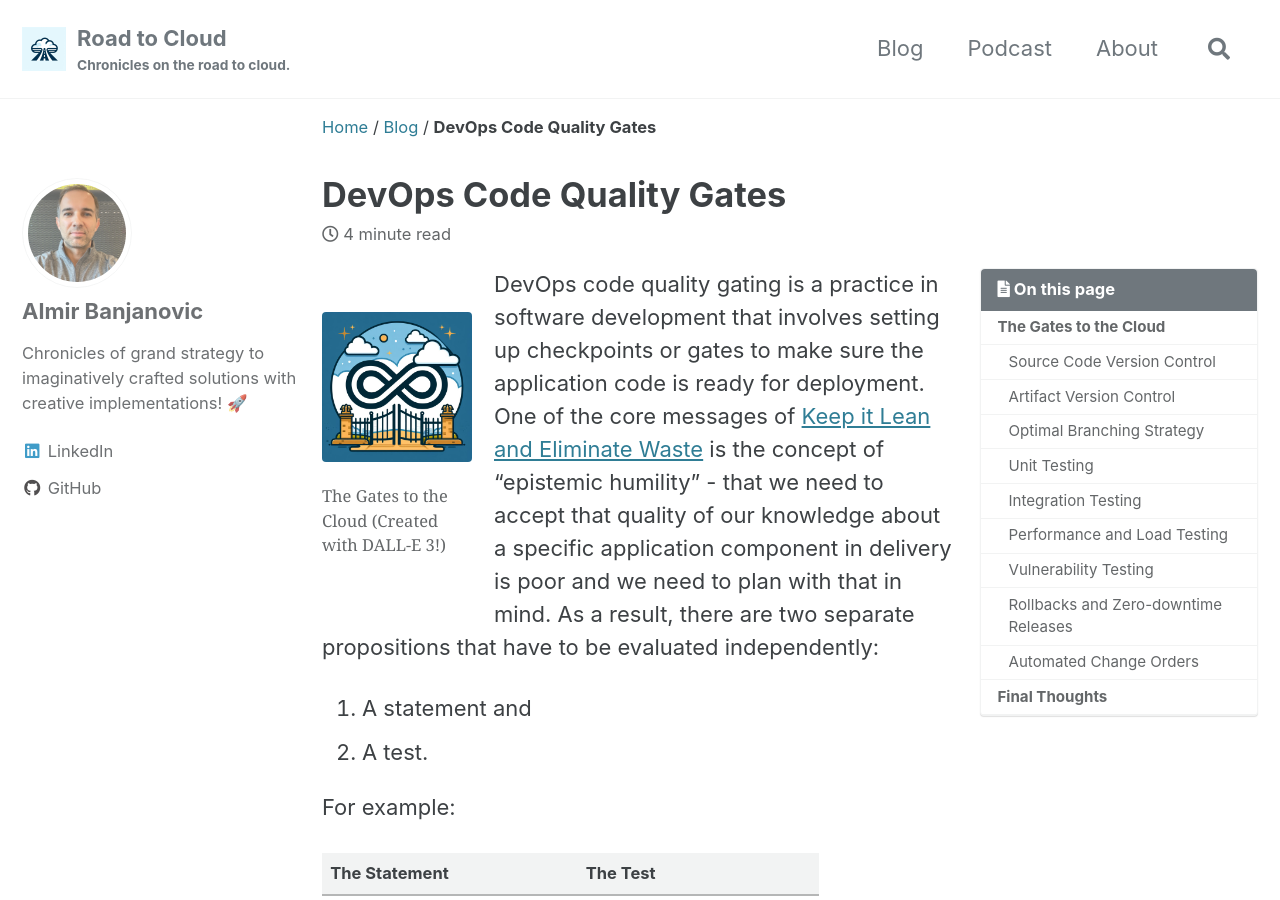
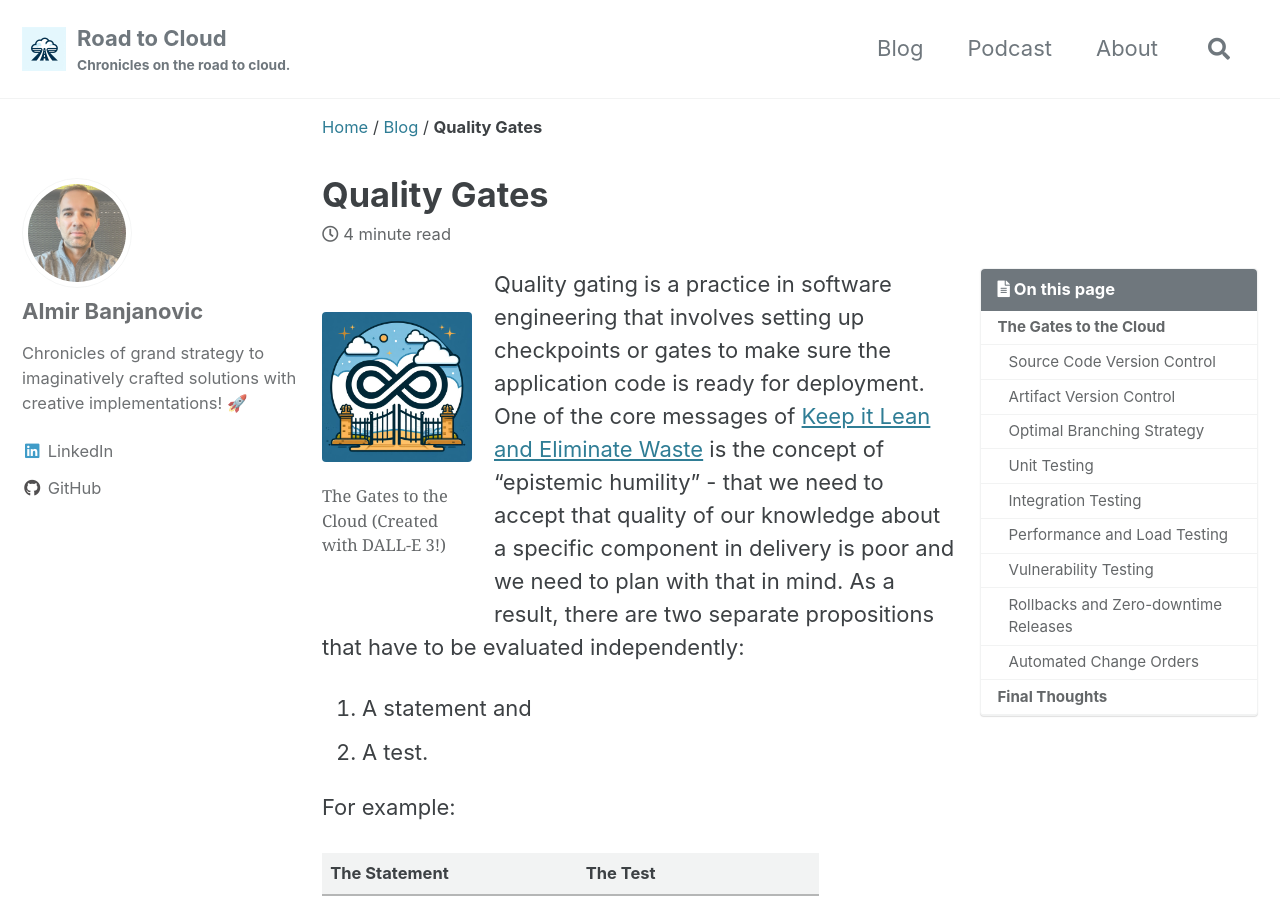
Before and after one commit to almirbanjanovic/roadtocloud.github.io, a Jekyll site: the page built from blog/_posts/2023-12-28-devops-gates.md, in a window 1280 px wide and 900 px high. Built offline with Jekyll 4.4.1, drawn with Linux system fonts in a browser that asks for light colours; cached includes are drawn as plain includes.

Commit message:
Update 2023-12-28-devops-gates.md

```diff
--- a/blog/_posts/2023-12-28-devops-gates.md
+++ b/blog/_posts/2023-12-28-devops-gates.md
@@ -1,5 +1,5 @@
 ---
-title:  "DevOps Code Quality Gates"
+title:  "Quality Gates"
 header:
   teaser: "/assets/images/devops-gating.jpg"
 excerpt: "The Gates to the Cloud - delivery pipeline checkpoints for healthy, resilient, and secure applications."
@@ -16,7 +16,7 @@ tags:
 	<figcaption>The Gates to the Cloud (Created with DALL-E 3!)</figcaption>
 </figure>
 
-DevOps code quality gating is a practice in software development that involves setting up checkpoints or gates to make sure the application code is ready for deployment. One of the core messages of [Keep it Lean and Eliminate Waste]({% post_url 2023-12-20-keep-it-lean %}) is the concept of "epistemic humility" - that we need to accept that quality of our knowledge about a specific application component in delivery is poor and we need to plan with that in mind. As a result, there are two separate propositions that have to be evaluated independently:
+Quality gating is a practice in software engineering that involves setting up checkpoints or gates to make sure the application code is ready for deployment. One of the core messages of [Keep it Lean and Eliminate Waste]({% post_url 2023-12-20-keep-it-lean %}) is the concept of "epistemic humility" - that we need to accept that quality of our knowledge about a specific component in delivery is poor and we need to plan with that in mind. As a result, there are two separate propositions that have to be evaluated independently:
 
 1. A statement and
 2. A test.
```
